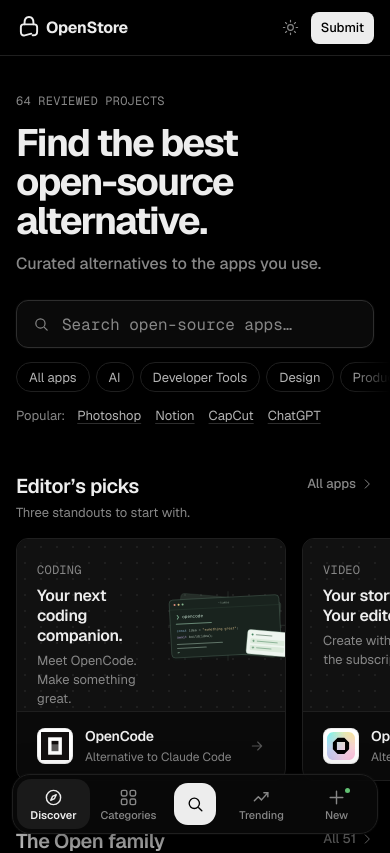
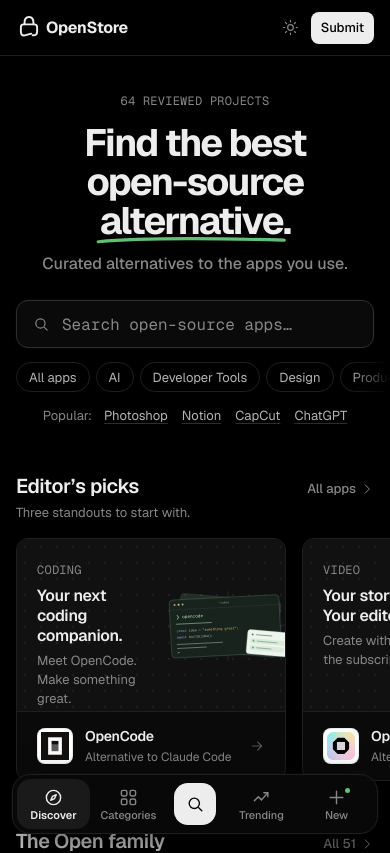
Before and after one commit to dev-krish-xyz/OpenStore, a Next.js app: page / in a window 390 px wide. Shown: the top 853 px of the page. Built offline with nearby package versions, Linux system fonts and the light colour scheme.

Commit message:
Minor layout fix

```diff
--- a/app/page.tsx
+++ b/app/page.tsx
@@ -35,7 +35,13 @@
             <span className="hero-label-divider" aria-hidden="true" />
             <span className="hero-count">{projects.length} reviewed projects</span>
           </div>
-          <h1 id="discovery-title">Find the best <span className="nowrap">open-source</span> alternative.</h1>
+          <h1 id="discovery-title">
+            Find the best <span className="nowrap">open-source</span>{' '}
+            <span className="hero-underline">
+              alternative
+              <svg viewBox="0 0 300 16" preserveAspectRatio="none" aria-hidden="true"><path pathLength={1} d="M4 11C64 4 150 3 296 8" /></svg>
+            </span>.
+          </h1>
           <p>Curated alternatives to the apps you use.</p>
           <div className="hero-search-area"><SearchBox /></div>
           <nav className="hero-categories" aria-label="Discover apps by category">
@@ -84,7 +90,7 @@
       </section>
 
       <section className="section">
-        <SectionHeading title="Trending this week" subtitle="Catalog projects on GitHub’s weekly Trending page." href="/trending" />
+        <SectionHeading title="Trending this week" subtitle="Projects on GitHub’s weekly Trending page." href="/trending" />
         <Leaderboard projects={trendingProjects(6)} trendAsOf={snapshotDates.trending} />
         <p className="trend-note"><Icon name="info" /> From GitHub’s weekly Trending page · Snapshot {formatDate(snapshotDates.trending)}</p>
       </section>
--- a/styles.css
+++ b/styles.css
@@ -136,6 +136,8 @@
 .hero-label {display:flex;align-items:center;justify-content:center;gap:10px;font-family:var(--mono);font-size:var(--text-xs);color:var(--muted)}
 .hero-count {text-transform:uppercase;letter-spacing:.02em}
 .nowrap {white-space:nowrap}
+.hero-underline {position:relative;display:inline-block}
+.hero-underline svg {position:absolute;left:-2%;bottom:-.1em;width:104%;height:.22em;overflow:visible;fill:none;stroke:var(--green);stroke-width:6;stroke-linecap:round;pointer-events:none}
 .hero-label-divider {width:3px;height:3px;border-radius:50%;background:var(--faint)}
 .discovery-hero h1 {max-width:960px;margin:18px auto 14px;text-wrap:balance;font-size:var(--text-3xl);font-weight:700;line-height:1.04;letter-spacing:-.045em}
 .hero-heading>p {max-width:560px;margin:0 auto;font-size:19px;font-weight:500;line-height:1.5;color:var(--muted)}
@@ -753,22 +755,25 @@
   #search-shortcut svg {width:19px;height:19px}
   .toast {bottom:calc(88px + env(safe-area-inset-bottom))}
 
-  /* Left-aligned so the hero lines up with the scrolling chip rail and the sections below. */
-  .discovery-hero {padding:36px 0 0;text-align:left}
-  .hero-label {justify-content:flex-start}
-  .discovery-hero h1 {margin:14px 0 12px;line-height:1.02}
-  .hero-heading>p {max-width:none;margin:0;font-size:clamp(14px,4.6vw,16px);white-space:nowrap}
+  .discovery-hero {padding:36px 0 0}
+  .discovery-hero h1 {margin:14px auto 12px;line-height:1.02}
+  .hero-heading>p {max-width:none;font-size:clamp(14px,4.6vw,16px);white-space:nowrap}
   .hero-search-area {margin-top:24px}
   .discovery-hero .search-box {height:48px}
   .hero-categories {flex-wrap:nowrap;justify-content:flex-start;margin:14px calc(var(--gutter) * -1) 0;padding:0 var(--gutter);max-width:none;overflow-x:auto;scrollbar-width:none;-webkit-mask-image:linear-gradient(to right,#000 calc(100% - 40px),transparent);mask-image:linear-gradient(to right,#000 calc(100% - 40px),transparent)}
-  .popular-searches,.replacement-suggestions {flex-wrap:nowrap;justify-content:flex-start;white-space:nowrap}
+  .popular-searches,.replacement-suggestions {flex-wrap:nowrap;justify-content:safe center;white-space:nowrap}
   .popular-searches {margin:14px calc(var(--gutter) * -1) 0;padding:0 var(--gutter);overflow-x:auto;scrollbar-width:none}
   .popular-searches::-webkit-scrollbar {display:none}
   .hero-categories::-webkit-scrollbar {display:none}
   .hero-categories a {flex-shrink:0}
   .search-box kbd {display:none}
 
-  .section-heading {align-items:flex-start;margin-bottom:16px}
+  /* Title and link share a row; the subtitle gets the full width below so it stays on one line. */
+  .section-heading {flex-wrap:wrap;align-items:baseline;row-gap:0;margin-bottom:16px}
+  .section-heading>div {display:contents}
+  .section-heading h2 {flex:1;min-width:0}
+  .section-heading>a {order:1}
+  .section-heading p {order:2;flex-basis:100%}
   .feature-grid {grid-template-columns:repeat(3,minmax(270px,1fr));margin-right:calc(var(--gutter) * -1);padding-right:var(--gutter);overflow-x:auto;scroll-snap-type:x mandatory;scrollbar-width:none}
   .feature-grid::-webkit-scrollbar {display:none}
   .feature {scroll-snap-align:start}
@@ -877,6 +882,8 @@
 
 /* ---------- Motion ---------- */
 @media (prefers-reduced-motion:no-preference) {
+  .hero-underline path {stroke-dasharray:1;stroke-dashoffset:1;animation:underline-draw .7s cubic-bezier(.65,0,.35,1) .25s forwards}
+  @keyframes underline-draw {to {stroke-dashoffset:0}}
   a,button,.feature,.recent-card,.category-card {transition:background-color .15s,border-color .15s,color .15s,opacity .15s}
   .card-action svg,.submit-optional-toggle svg {transition:transform .15s}
   .toast {transition:opacity .15s,transform .15s}
```
